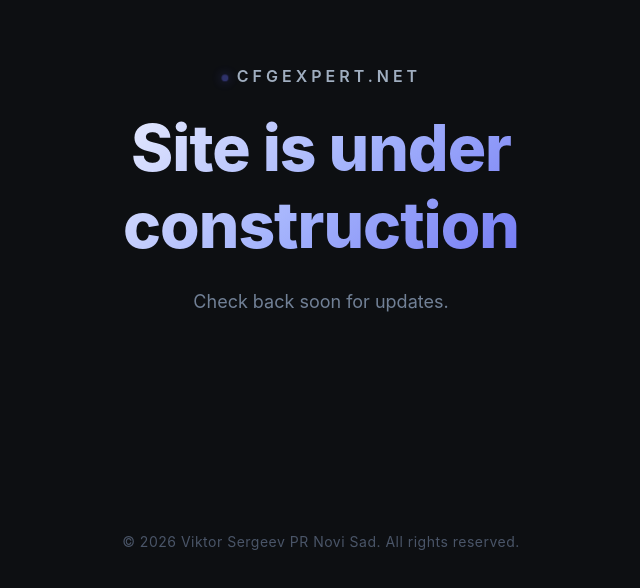
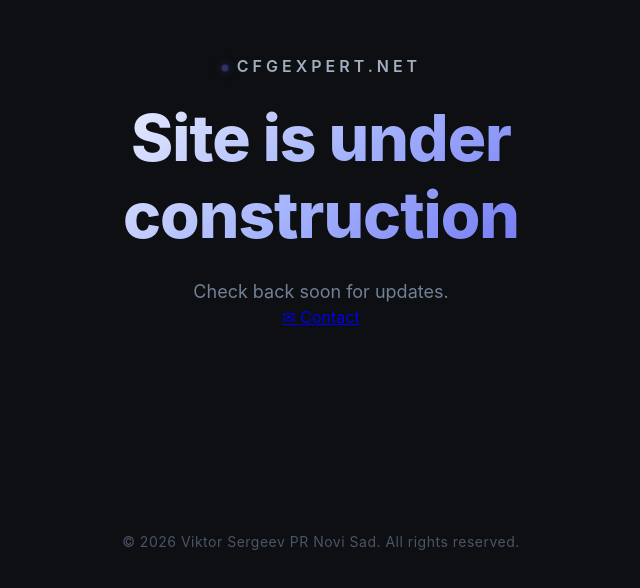
Before and after one commit to gainerz/www.cfgexpert.net, a plain HTML site: page index.html in a window 1280 px wide. Shown: the part 210-798 px from the top of the page, without its empty margins (319-959 px from the left). Drawn offline with Linux system fonts and the light colour scheme.

Commit message:
Update title and contact information in index.html

```diff
--- a/index.html
+++ b/index.html
@@ -3,7 +3,7 @@
 <head>
     <meta charset="UTF-8">
     <meta name="viewport" content="width=device-width, initial-scale=1.0">
-    <title>Company PR | Coming Soon</title>
+    <title>cfgExpert.net | Coming Soon</title>
     <style>
         * {
             margin: 0;
@@ -113,6 +113,9 @@
         </div>
         <h1>Site is under construction</h1>
         <p class="subtext">Check back soon for updates.</p>
+	<a href="mailto:info@cfgexpert.net" class="contact-btn">
+            ✉ Contact
+        </a>
     </div>
 
     <footer>
```
